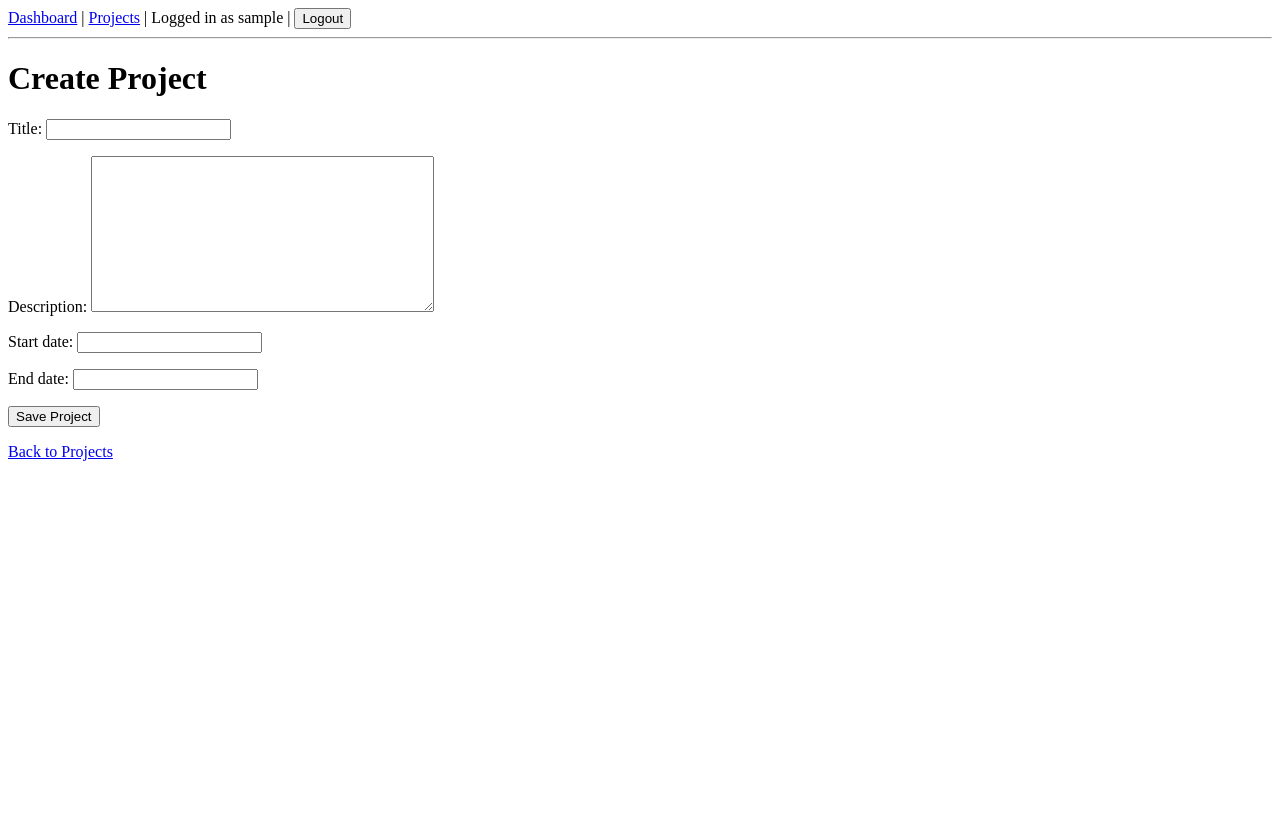
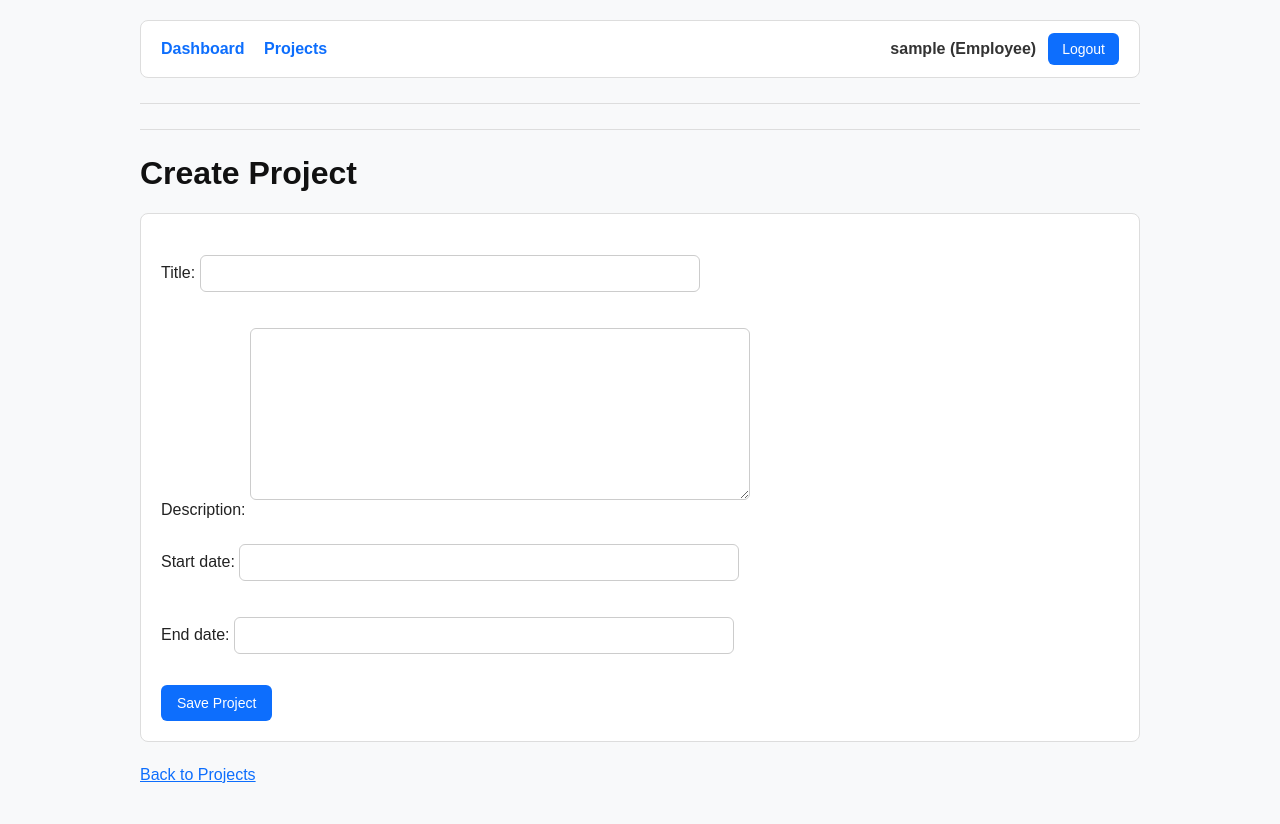
Before and after one commit to aarshad002/capstone_project, a Django app: page /projects/create/ in a window 1280 px wide. Before the commit the page ends 461 px from the top, so only its background shows below. Run offline with Django 5.2, Linux system fonts and the light colour scheme; the visitor is signed in with stand-in values (Sample User, id 1).

Commit message:
Add style sheet some small changes in templates

```diff
--- a/config/settings.py
+++ b/config/settings.py
@@ -119,7 +119,7 @@ USE_TZ = True
 # https://docs.djangoproject.com/en/5.2/howto/static-files/
 
 STATIC_URL = 'static/'
-
+STATICFILES_DIRS = [BASE_DIR / "static"]
 # Default primary key field type
 # https://docs.djangoproject.com/en/5.2/ref/settings/#default-auto-field
 
--- /dev/null
+++ b/static/css/style.css
@@ -0,0 +1,167 @@
+body {
+    font-family: Arial, sans-serif;
+    max-width: 1000px;
+    margin: 0 auto;
+    padding: 20px;
+    background-color: #f8f9fa;
+    color: #222;
+}
+
+nav {
+    background-color: #ffffff;
+    padding: 15px 20px;
+    border: 1px solid #ddd;
+    border-radius: 8px;
+    margin-bottom: 20px;
+}
+
+nav a {
+    text-decoration: none;
+    color: #0d6efd;
+    font-weight: 600;
+    margin-right: 8px;
+}
+
+nav a:hover {
+    text-decoration: underline;
+}
+
+h1, h2, h3 {
+    color: #111;
+    margin-top: 20px;
+}
+
+h1 {
+    margin-top: 10px;
+}
+
+h2 {
+    margin-top: 30px;
+}
+
+p, li {
+    line-height: 1.6;
+}
+
+ul {
+    background: #ffffff;
+    padding: 15px 25px;
+    border-radius: 8px;
+    border: 1px solid #ddd;
+}
+
+.main-form {
+    background: #ffffff;
+    padding: 20px;
+    border: 1px solid #ddd;
+    border-radius: 8px;
+    margin-top: 15px;
+    margin-bottom: 20px;
+}
+button {
+    background-color: #0d6efd;
+    color: white;
+    border: none;
+    padding: 10px 16px;
+    border-radius: 6px;
+    cursor: pointer;
+    font-size: 14px;
+}
+
+button:hover {
+    background-color: #0b5ed7;
+}
+
+input, textarea, select {
+    width: 100%;
+    max-width: 500px;
+    padding: 10px;
+    margin-top: 5px;
+    margin-bottom: 15px;
+    border: 1px solid #ccc;
+    border-radius: 6px;
+    box-sizing: border-box;
+}
+
+hr {
+    margin: 25px 0;
+    border: none;
+    border-top: 1px solid #ddd;
+}
+
+a {
+    color: #0d6efd;
+}
+
+a:hover {
+    text-decoration: underline;
+}
+
+.card {
+    background: #ffffff;
+    border: 1px solid #ddd;
+    border-radius: 8px;
+    padding: 15px;
+    margin-bottom: 20px;
+}
+
+ul li {
+    margin-bottom: 6px;
+}
+
+a.action-link {
+    display: inline-block;
+    padding: 8px 12px;
+    background-color: #0d6efd;
+    color: white !important;
+    border-radius: 6px;
+    text-decoration: none !important;
+    margin-right: 10px;
+}
+
+a.action-link:hover {
+    background-color: #0b5ed7;
+    color: white !important;
+}
+
+.navbar {
+    display: flex;
+    justify-content: space-between;
+    align-items: center;
+    background: #ffffff;
+    border: 1px solid #ddd;
+    border-radius: 8px;
+    padding: 12px 20px;
+    margin-bottom: 20px;
+}
+
+.nav-left a {
+    margin-right: 15px;
+    font-weight: 600;
+    text-decoration: none;
+    color: #0d6efd;
+}
+
+.nav-right {
+    display: flex;
+    align-items: center;
+    gap: 12px;
+}
+
+.username {
+    font-weight: 600;
+    color: #333;
+}
+
+.logout-btn {
+    background: #0d6efd;
+    color: white;
+    border: none;
+    padding: 8px 14px;
+    border-radius: 6px;
+    cursor: pointer;
+}
+
+.logout-btn:hover {
+    background: #0b5ed7;
+}
--- a/templates/base.html
+++ b/templates/base.html
@@ -1,25 +1,36 @@
 <!DOCTYPE html>
 <html lang="en">
 <head>
+    {% load static %}
     <meta charset="UTF-8">
     <meta name="viewport" content="width=device-width, initial-scale=1.0">
     <title>TaskFlow</title>
+    <link rel="stylesheet" href="{% static 'css/style.css' %}">
 </head>
 <body>
-    <nav>
+    <nav class="navbar">
+        <div class="nav-left">
             {% if user.is_authenticated %}
-            <a href="{% url 'dashboard' %}">Dashboard</a> |
-            <a href="{% url 'project_list' %}">Projects</a> |
-            Logged in as {{ user.username }} |
+                <a href="{% url 'dashboard' %}">Dashboard</a>
+                <a href="{% url 'project_list' %}">Projects</a>
+            {% endif %}
+        </div>
 
-            <form action="{% url 'logout' %}" method="post" style="display:inline;">
+        <div class="nav-right">
+            {% if user.is_authenticated %}
+                <span class="username">{{ user.username }} ({{ user.get_role_display }})</span>
+
+                <form action="{% url 'logout' %}" method="post">
                     {% csrf_token %}
-                <button type="submit">Logout</button>
+                    <button class="logout-btn" type="submit">Logout</button>
                 </form>
             {% else %}
                 <a href="{% url 'login' %}">Login</a>
             {% endif %}
+        </div>
     </nav>
+
+<hr>
 
     <hr>
 
--- a/templates/projects/project_confirm_delete.html
+++ b/templates/projects/project_confirm_delete.html
@@ -6,7 +6,7 @@
 <p>Are you sure you want to delete "{{ object.title }}"?</p>
 <p>This will also delete all tasks related to this project.</p>
 
-<form method="post">
+<form method="post" class="main-form">
     {% csrf_token %}
     <button type="submit">Yes, Delete Project</button>
 </form>
--- a/templates/projects/project_form.html
+++ b/templates/projects/project_form.html
@@ -3,7 +3,7 @@
 {% block content %}
 <h1>Create Project</h1>
 
-<form method="post">
+<form method="post" class="main-form">
     {% csrf_token %}
     {{ form.as_p }}
     <button type="submit">Save Project</button>
--- a/templates/registration/login.html
+++ b/templates/registration/login.html
@@ -7,7 +7,7 @@
 <p style="color:red;">Invalid username or password</p>
 {% endif %}
 
-<form method="post">
+<form method="post" class="main-form">
     {% csrf_token %}
     {{ form.as_p }}
     <button type="submit">Log in</button>
--- a/templates/registration/register.html
+++ b/templates/registration/register.html
@@ -4,7 +4,7 @@
 
 <h1>Register</h1>
 
-<form method="post">
+<form method="post" class="main-form">
     {% csrf_token %}
     {{ form.as_p }}
     <button type="submit">Register</button>
--- a/templates/tasks/task_confirm_delete.html
+++ b/templates/tasks/task_confirm_delete.html
@@ -5,7 +5,7 @@
 
 <p>Are you sure you want to delete "{{ object.title }}"?</p>
 
-<form method="post">
+<form method="post" class="main-form">
     {% csrf_token %}
     <button type="submit">Yes, Delete</button>
 </form>
--- a/templates/tasks/task_detail.html
+++ b/templates/tasks/task_detail.html
@@ -4,8 +4,8 @@
 <h1>{{ task.title }}</h1>
 
 <p><strong>Description:</strong> {{ task.description }}</p>
-<p><strong>Status:</strong> {{ task.status }}</p>
-<p><strong>Priority:</strong> {{ task.priority }}</p>
+<p><strong>Status:</strong> {{ task.get_status_display }}</p>
+<p><strong>Priority:</strong> {{ task.get_priority_display }}</p>
 <p><strong>Project:</strong> {{ task.project.title }}</p>
 <p><strong>Assignee:</strong> {{ task.assignee }}</p>
 <p><strong>Due date:</strong> {{ task.due_date }}</p>
@@ -39,7 +39,7 @@
 
 <h2>Add Comment</h2>
 
-<form method="post">
+<form method="post" class="main-form">
     {% csrf_token %}
     {{ form.as_p }}
     <button type="submit">Post Comment</button>
--- a/templates/tasks/task_form.html
+++ b/templates/tasks/task_form.html
@@ -9,7 +9,7 @@
     {% endif %}
 </h1>
 
-<form method="post">
+<form method="post" class="main-form">
     {% csrf_token %}
     {{ form.as_p }}
     <button type="submit">Save</button>
```
Also changed, not shown: templates/projects/project_detail.html (+9 -2 lines), templates/tasks/dashboard.html (+5 -5 lines), 1 other file. Lines whose indentation alone changed are shown as unchanged.
